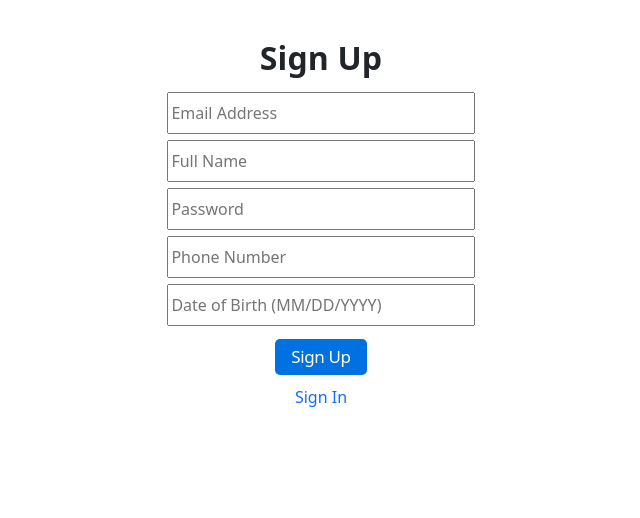
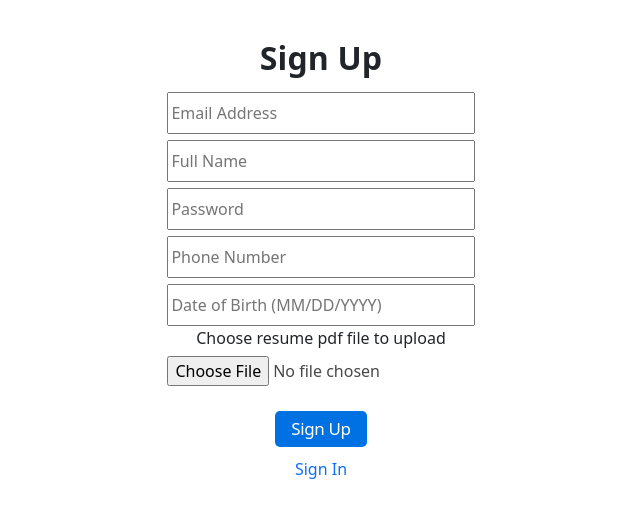
Before and after one commit to ShaivPandya/cmpe-133, a React (Create React App) app in the folder client/: page /sign-up in a window 1280 px wide. Shown: the top 518 px of the page, without its empty margins (319-959 px from the left). Built offline with nearby package versions, Linux system fonts and the light colour scheme.

Commit message:
Add upload resume section to sign up form

```diff
--- a/client/src/components/User/signup/SignUp.js
+++ b/client/src/components/User/signup/SignUp.js
@@ -85,6 +85,15 @@ export default function SignUp() {
             />
           </div>
         </div>
+        <label for="resume">Choose resume pdf file to upload</label>
+        <div>
+          <input
+            type="file"
+            // onChange={handleChange}
+            id="resume"
+            name="resume"
+          />
+        </div>
         <div>
           <button
             onClick={onSubmit}
--- a/client/src/components/User/signup/styles.css
+++ b/client/src/components/User/signup/styles.css
@@ -22,7 +22,8 @@
 #name,
 #password,
 #phone,
-#dob {
+#dob,
+#resume {
   width: 24%;
   margin-top: 0.4em;
   padding-right: 43px;
```
